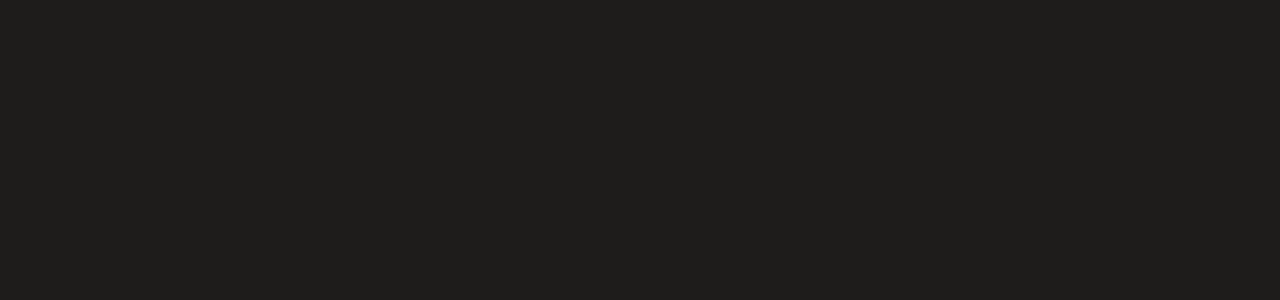
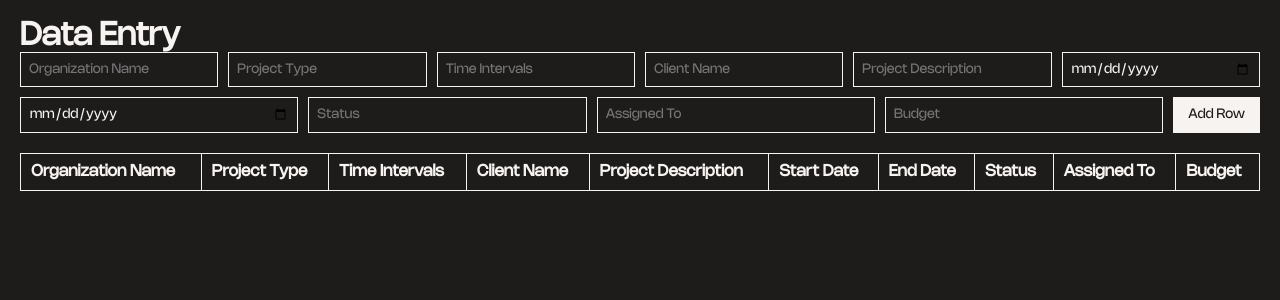
Before and after one commit to MohitTiwariBytes/NISS, a React (Vite) app: page /dataEntry in a window 1280 px wide. Before the commit this address had no page. Shown: the top 300 px of the page. Built offline with nearby package versions, Linux system fonts and the light colour scheme.

Commit message:
Home page work started and contact page completed!

```diff
--- a/src/App.css
+++ b/src/App.css
@@ -12,9 +12,9 @@
   font-family: "Nohemi Regular";
 }
 
-@font-face{
+@font-face {
   font-family: "Dirtyline";
-  src: url('./assets/Fonts/Dirtyline.otf')
+  src: url("./assets/Fonts/Dirtyline.otf");
 }
 
 @font-face {
--- a/src/App.jsx
+++ b/src/App.jsx
@@ -3,6 +3,7 @@
 import Home from "./Pages/Home/Home";
 import Contact from "./Pages/Contact/Contact";
 import AdminPanel from "./Pages/Admin/Admin";
+import DataEntry from "./Pages/Data-Entry/DataEntry";
 
 function App() {
   return (
@@ -11,6 +12,7 @@
         <Route exact path="/" element={<Home></Home>} />
         <Route path="/contact" element={<Contact></Contact>}></Route>
         <Route path="/admin" element={<AdminPanel></AdminPanel>}></Route>
+        <Route path="/dataEntry" element={<DataEntry></DataEntry>}></Route>
       </Routes>
     </BrowserRouter>
   );
--- a/src/Backend/Index.js
+++ b/src/Backend/Index.js
@@ -36,6 +36,16 @@
   });
 
   sendEmail(name, email, services, budget, message);
+}
+
+function writeDataEntry(index, data) {
+  set(ref(database, "dataEntry/" + index), data)
+    .then(() => {
+      console.log("Data saved successfully at index:", index);
+    })
+    .catch((error) => {
+      console.error("Failed to save data:", error);
+    });
 }
 
 // Fetching all projects from the database
@@ -92,4 +102,4 @@
     });
 }
 
-export { writeData, fetchProjects, updateProjectStatus };
+export { writeData, fetchProjects, updateProjectStatus, writeDataEntry };
--- a/src/Components/Footer/Footer.css
+++ b/src/Components/Footer/Footer.css
@@ -199,10 +199,6 @@
   .logoTexts h1 {
     width: 100%;
   }
-
-  .split-line h1 {
-    font-size: 23px;
-  }
 }
 
 @media (max-width: 1350px) {
--- a/src/Components/SlidingUpText/SlidingUpText.jsx
+++ b/src/Components/SlidingUpText/SlidingUpText.jsx
@@ -10,7 +10,7 @@
     // Use GSAP to apply animation to the text
     gsap.fromTo(
       "#split-line",
-      { y: 110 }, // Start from below
+      { y: 50 }, // Start from below
       {
         y: 0,
         duration: 1,
--- /dev/null
+++ b/src/Pages/Data-Entry/DataEntry.css
@@ -0,0 +1,108 @@
+.data-entry-container {
+  background-color: var(--black);
+  color: var(--white);
+  padding: 20px;
+  font-family: Arial, sans-serif;
+}
+
+/* Form row layout */
+.form-row {
+  display: flex;
+  flex-wrap: wrap;
+  gap: 10px;
+  margin-bottom: 20px;
+}
+
+/* Make inputs full-width on smaller screens */
+.form-row input {
+  padding: 8px;
+  border: 1px solid var(--white);
+  background-color: var(--black);
+  color: var(--white);
+  flex: 1;
+  min-width: 180px;
+}
+
+button {
+  padding: 10px 15px;
+  background-color: var(--white);
+  color: var(--black);
+  border: none;
+  cursor: pointer;
+  flex-shrink: 0;
+}
+
+button:hover {
+  background-color: var(--black);
+  color: var(--white);
+  border: 1px solid var(--white);
+}
+
+/* Table styling */
+table {
+  width: 100%;
+  border-collapse: collapse;
+  overflow-x: auto;
+}
+
+th,
+td {
+  border: 1px solid var(--white);
+  padding: 10px;
+  text-align: left;
+}
+
+th {
+  background-color: var(--black);
+}
+
+td {
+  background-color: var(--black);
+}
+
+/* Responsive table */
+table {
+  width: 100%;
+  table-layout: auto;
+}
+
+@media (max-width: 768px) {
+  /* Stack inputs vertically on small screens */
+  .form-row {
+    display: block;
+  }
+
+  .form-row input {
+    width: 100%;
+    margin-bottom: 10px;
+  }
+
+  button {
+    width: 100%;
+    padding: 12px;
+    margin-top: 10px;
+  }
+
+  /* Make table scrollable on small screens */
+  table {
+    display: block;
+    overflow-x: auto;
+    white-space: nowrap;
+  }
+
+  th,
+  td {
+    white-space: nowrap;
+  }
+}
+
+@media (max-width: 480px) {
+  h1 {
+    font-size: 24px;
+  }
+
+  button {
+    font-size: 14px;
+    padding: 10px;
+  }
+}
--- /dev/null
+++ b/src/Pages/Data-Entry/DataEntry.jsx
@@ -0,0 +1,151 @@
+import React, { useState } from "react";
+import { writeDataEntry } from "../../Backend/Index";
+import "./DataEntry.css";
+
+const DataEntry = () => {
+  const [rows, setRows] = useState([]);
+  const [formData, setFormData] = useState({
+    organizationName: "",
+    projectType: "",
+    timeIntervals: "",
+    clientName: "",
+    projectDescription: "",
+    startDate: "",
+    endDate: "",
+    status: "",
+    assignedTo: "",
+    budget: "",
+  });
+
+  const handleChange = (e) => {
+    setFormData({
+      ...formData,
+      [e.target.name]: e.target.value,
+    });
+  };
+
+  const addRow = () => {
+    const newRowIndex = rows.length; // Get the next row index
+    setRows([...rows, formData]);
+
+    // Save the data to Firebase
+    writeDataEntry(newRowIndex, formData);
+
+    // Reset the form fields after adding
+    setFormData({
+      organizationName: "",
+      projectType: "",
+      timeIntervals: "",
+      clientName: "",
+      projectDescription: "",
+      startDate: "",
+      endDate: "",
+      status: "",
+      assignedTo: "",
+      budget: "",
+    });
+  };
+
+  return (
+    <div className="data-entry-container">
+      <h1>Data Entry</h1>
+      <div className="form-row">
+        <input
+          name="organizationName"
+          placeholder="Organization Name"
+          value={formData.organizationName}
+          onChange={handleChange}
+        />
+        <input
+          name="projectType"
+          placeholder="Project Type"
+          value={formData.projectType}
+          onChange={handleChange}
+        />
+        <input
+          name="timeIntervals"
+          placeholder="Time Intervals"
+          value={formData.timeIntervals}
+          onChange={handleChange}
+        />
+        <input
+          name="clientName"
+          placeholder="Client Name"
+          value={formData.clientName}
+          onChange={handleChange}
+        />
+        <input
+          name="projectDescription"
+          placeholder="Project Description"
+          value={formData.projectDescription}
+          onChange={handleChange}
+        />
+        <input
+          name="startDate"
+          type="date"
+          value={formData.startDate}
+          onChange={handleChange}
+        />
+        <input
+          name="endDate"
+          type="date"
+          value={formData.endDate}
+          onChange={handleChange}
+        />
+        <input
+          name="status"
+          placeholder="Status"
+          value={formData.status}
+          onChange={handleChange}
+        />
+        <input
+          name="assignedTo"
+          placeholder="Assigned To"
+          value={formData.assignedTo}
+          onChange={handleChange}
+        />
+        <input
+          name="budget"
+          placeholder="Budget"
+          value={formData.budget}
+          onChange={handleChange}
+        />
+        <button onClick={addRow}>Add Row</button>
+      </div>
+      <table>
+        <thead>
+          <tr>
+            <th>Organization Name</th>
+            <th>Project Type</th>
+            <th>Time Intervals</th>
+            <th>Client Name</th>
+            <th>Project Description</th>
+            <th>Start Date</th>
+            <th>End Date</th>
+            <th>Status</th>
+            <th>Assigned To</th>
+            <th>Budget</th>
+          </tr>
+        </thead>
+        <tbody>
+          {rows.map((row, index) => (
+            <tr key={index}>
+              <td>{row.organizationName}</td>
+              <td>{row.projectType}</td>
+              <td>{row.timeIntervals}</td>
+              <td>{row.clientName}</td>
+              <td>{row.projectDescription}</td>
+              <td>{row.startDate}</td>
+              <td>{row.endDate}</td>
+              <td>{row.status}</td>
+              <td>{row.assignedTo}</td>
+              <td>{row.budget}</td>
+            </tr>
+          ))}
+        </tbody>
+      </table>
+    </div>
+  );
+};
+
+export default DataEntry;
--- a/src/Pages/Home/Home.css
+++ b/src/Pages/Home/Home.css
@@ -13,6 +13,8 @@
 .home-page {
   width: 100%;
   height: 100%;
+  display: flex;
+  justify-content: center;
 }
 
 .firstSection {
@@ -22,6 +24,9 @@
   flex-direction: row;
   position: absolute;
   top: 0;
+  z-index: 1;
+
+  max-width: 1800px;
 }
 
 .firstSectionTop {
@@ -29,7 +34,12 @@
   height: 100%;
   display: flex;
   align-items: center;
-  min-width: 100vw;
+}
+
+.star-shape {
+  position: absolute;
+  top: 400px;
+  right: 50px;
 }
 
 .textFirstSection h1 {
@@ -38,13 +48,73 @@
   margin-left: 20px;
   font-family: "Dirtyline";
   font-size: 4vw;
+  position: relative;
+  z-index: 1;
 }
 
 .textFirstSection {
-  width: 90%;
+  width: 60%;
 }
 
 .firstSectionBottom {
   width: 100%;
   height: 30%;
 }
+
+.textSmall h1 {
+  font-size: 23px;
+  font-family: "Nohemi Regular";
+  margin-left: 0;
+  margin-top: 0px;
+}
+
+.textSmall {
+  width: 700px;
+  margin-left: 20px;
+  margin-top: 20px;
+}
+
+.line {
+  width: 80%;
+}
+
+@media (max-width: 1770px) {
+  .textFirstSection h1 {
+    font-size: 7vw;
+  }
+
+  .textFirstSection {
+    width: 90%;
+  }
+
+  .textSmall h1 {
+    font-size: 2vw;
+  }
+}
+
+@media (max-width: 809px) {
+  .star-shape img {
+    width: 150px;
+    height: 150px;
+  }
+}
+
+@media (max-width: 968px) {
+  .textSmall h1 {
+    font-size: 3vw;
+  }
+
+  .textSmall {
+    width: 90%;
+  }
+
+  .star-shape {
+    top: 600px;
+    right: 50px;
+    position: absolute;
+    z-index: 0;
+  }
+}
+
+@media (max-width: 463px) {
+}
```
Also changed, not shown: src/Pages/Home/Home.jsx (+77 -8 lines), src/assets/star.svg (added).
